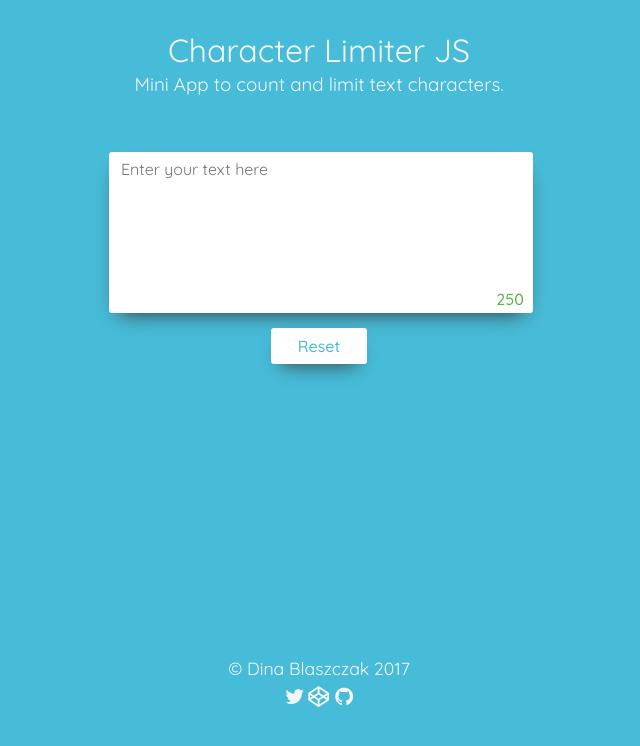
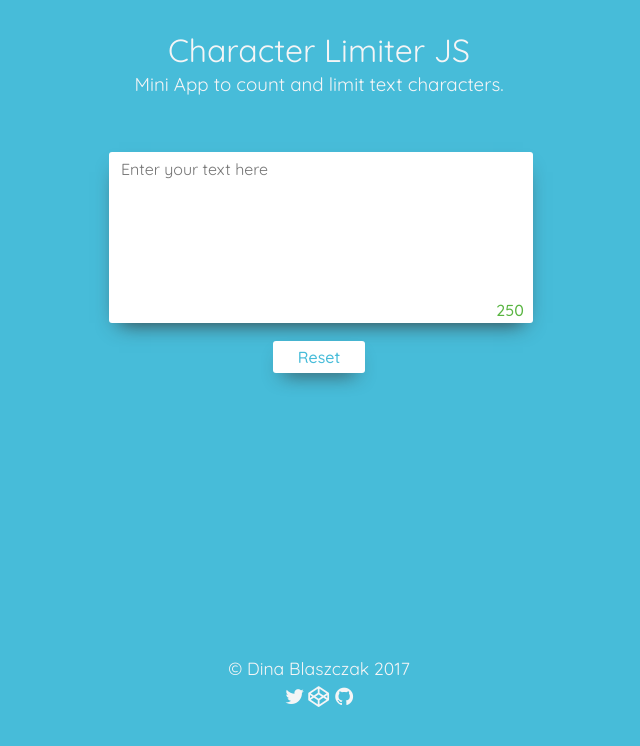
Before and after one commit to Themalni/caracter-limiter-js, a plain HTML site: page index.html in a window 1280 px wide. Both pictures are taken after a click on the button "Reset". Shown: the whole page, without its empty margins (321-961 px from the left). Drawn offline with nearby package versions, Linux system fonts and the light colour scheme.

Commit message:
warning message corrections

```diff
--- a/css/styles.css
+++ b/css/styles.css
@@ -91,7 +91,7 @@ body {
   top: 3.5em;
   left: calc(50% - 210px);
   width: 100%;
-  height: 145px;
+  height: 155px;
   padding: 8px 12px;
   background-color: #fff;
   border: 0;
@@ -102,7 +102,7 @@ body {
 }
 .counter {
   position: absolute;
-  bottom: -0.8em;
+  bottom: -1.5em;
   right: -0.3em;
   color: #59b542;
   font-weight: 500;
@@ -111,15 +111,54 @@ body {
   display: block;
   margin: 0 auto;
   padding: 7px 25px;
-  top: 2em;
+  top: 2.8em;
   background-color: #fff;
-  border: 2px solid #fff;
+  border: 0;
   border-radius: 3px;
   font-size: 1em;
   color: #47bcd9;
   font-weight: 500;
   box-shadow: 0 10px 20px -10px #333;
   cursor: pointer;
+  overflow: hidden;
+}
+.btn:after {
+  content: "";
+  position: absolute;
+  top: 37%;
+  left: calc(50% - 5px);
+  width: 10px;
+  height: 10px;
+  background-color: rgba(34,81,112,0.3);
+  border-radius: 50%;
+  transform: scale(1, 1) translate(-50%, -50%);
+  opacity: 0;
+  z-index: 1;
+}
+.btn:focus:not(:active)::after {
+  animation: circleGrow .3s ease-out;
+}
+@keyframes circleGrow {
+  0% {
+    transform: scale(0, 0);
+    opacity: 0;
+  }
+  20% {
+    transform: scale(2, 2);
+    opacity: 1;
+  }
+  50% {
+    transform: scale(4, 4);
+    opacity: 0.7;
+  }
+  80% {
+    transform: scale(5, 5);
+    opacity: 0.5;
+  }
+  100% {
+    transform: scale(9, 9);
+    opacity: 0;
+  }
 }
 /***  Footer  ***/
 .footer {
--- a/js/scripts.js
+++ b/js/scripts.js
@@ -1,6 +1,6 @@
 
 function countCharacters(){
-  var text = document.querySelector("textarea");
+  var text = document.querySelector(".app-textarea");
   var counter = document.querySelector(".counter");
   var resetBtn = document.querySelector(".btn");
   var maxTextLength = 250;
@@ -10,8 +10,10 @@ function countCharacters(){
     var textValue = text.value;
     var counterRemain = maxTextLength - textValue.length;
     if(textValue.length <= 239){
+      counter.style.color = "#59b542";
       counter.innerHTML = "-" + counterRemain.toString();
     }else if(textValue.length <= 249){
+      hideWarning();
       counter.style.color = "red";
       counter.innerHTML = "-" + counterRemain.toString();
     }else if(textValue.length == 250){
@@ -33,7 +35,7 @@ function countCharacters(){
   function reset(){
     text.value = "";
     counter.style.color = "#59b542";
-    counter.innerHTML = 250;
+    counter.innerHTML = maxTextLength;
     hideWarning();
   }
   text.addEventListener("input", displayCounter);
```
